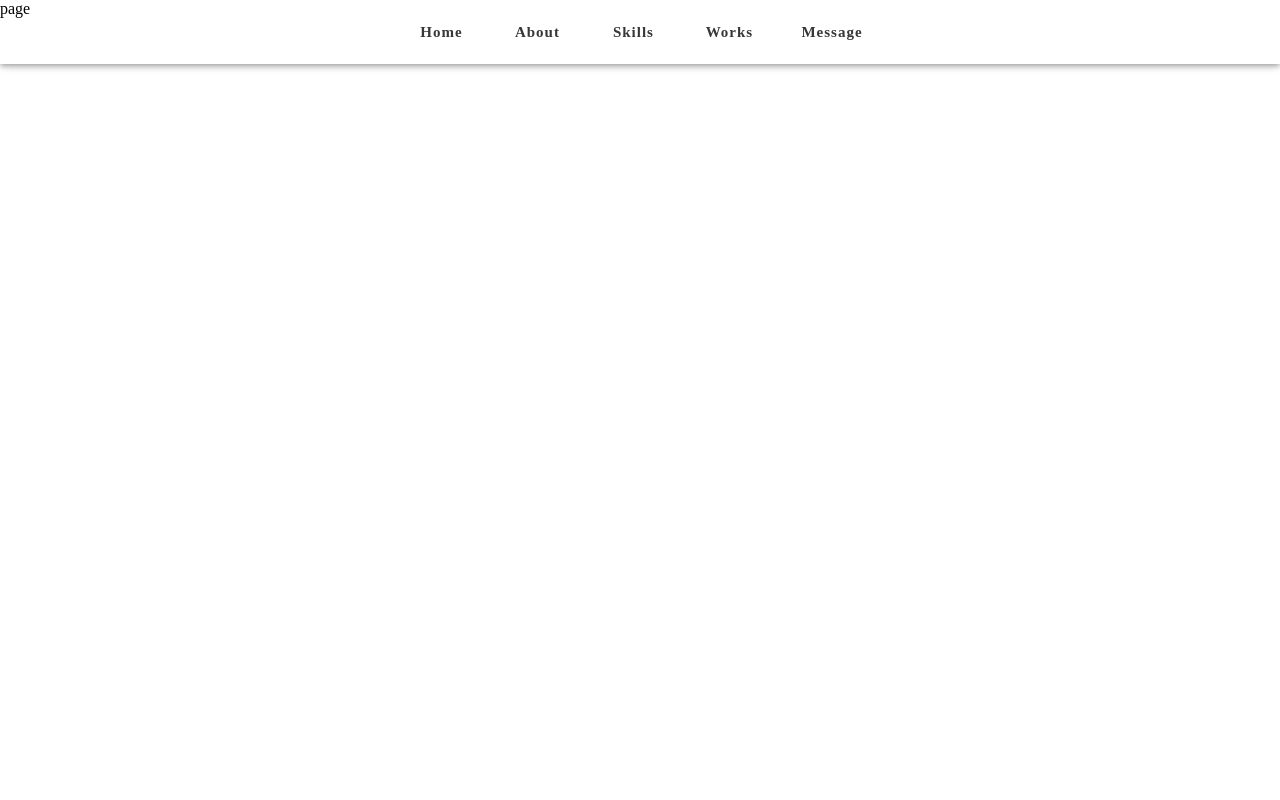
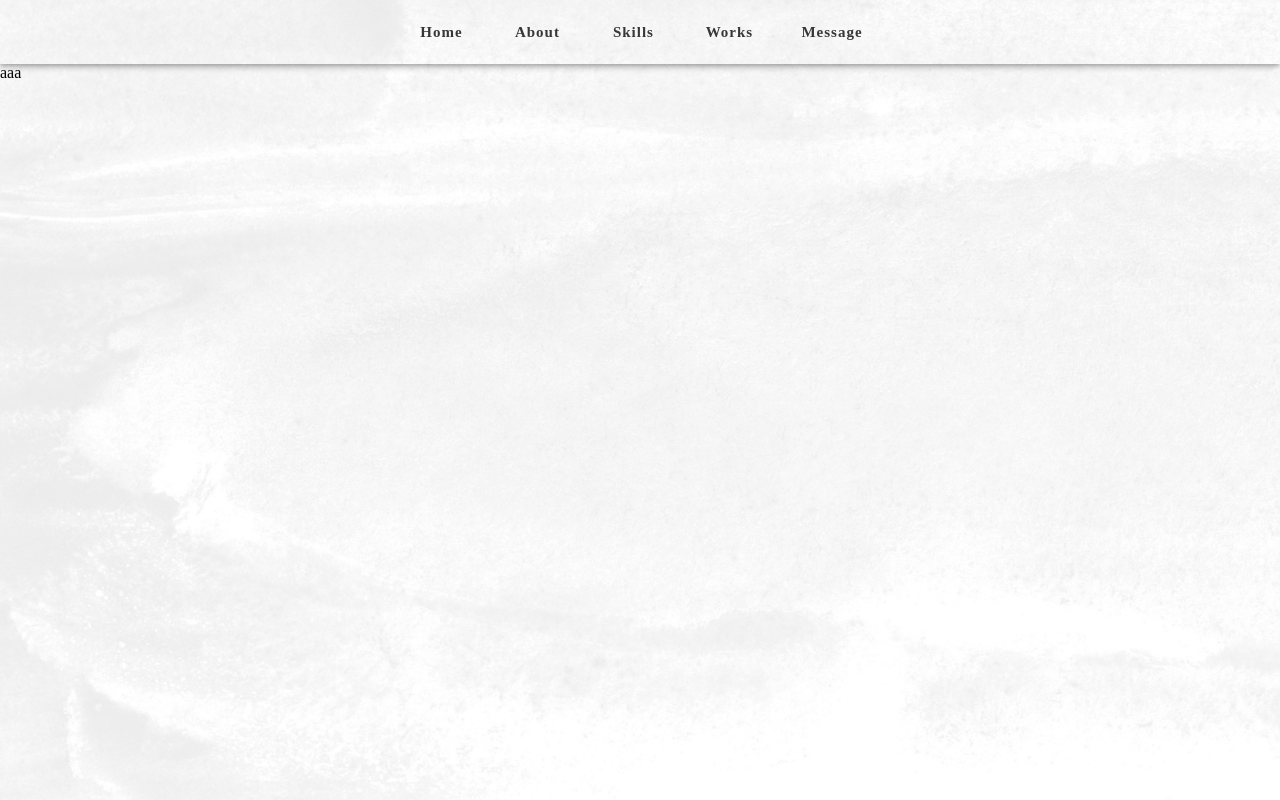
Before and after one commit to momo-41/portfolio-site, a Next.js app: page / in a window 1280 px wide. Built offline with nearby package versions, Linux system fonts and the light colour scheme.

Commit message:
headerとの相性を見るためにfirst-viewを背景だけ作成

```diff
--- a/app/page.tsx
+++ b/app/page.tsx
@@ -1,7 +1,21 @@
+import { Box } from "@mui/material";
 import React from "react";
 
 const page = () => {
-  return <div>page</div>;
+  return (
+    <Box
+      pt={8}
+      height={"92vh"}
+      sx={{
+        backgroundImage: `url("white-background-image-large.jpg")`,
+        backgroundRepeat: "no-repeat",
+        backgroundSize: "cover",
+        // backgroundAttachment: "fixed", //二次リリース
+      }}
+    >
+      aaa
+    </Box>
+  );
 };
 
 export default page;
```
Also changed, not shown: public/white-background-image-large.jpg (added).
